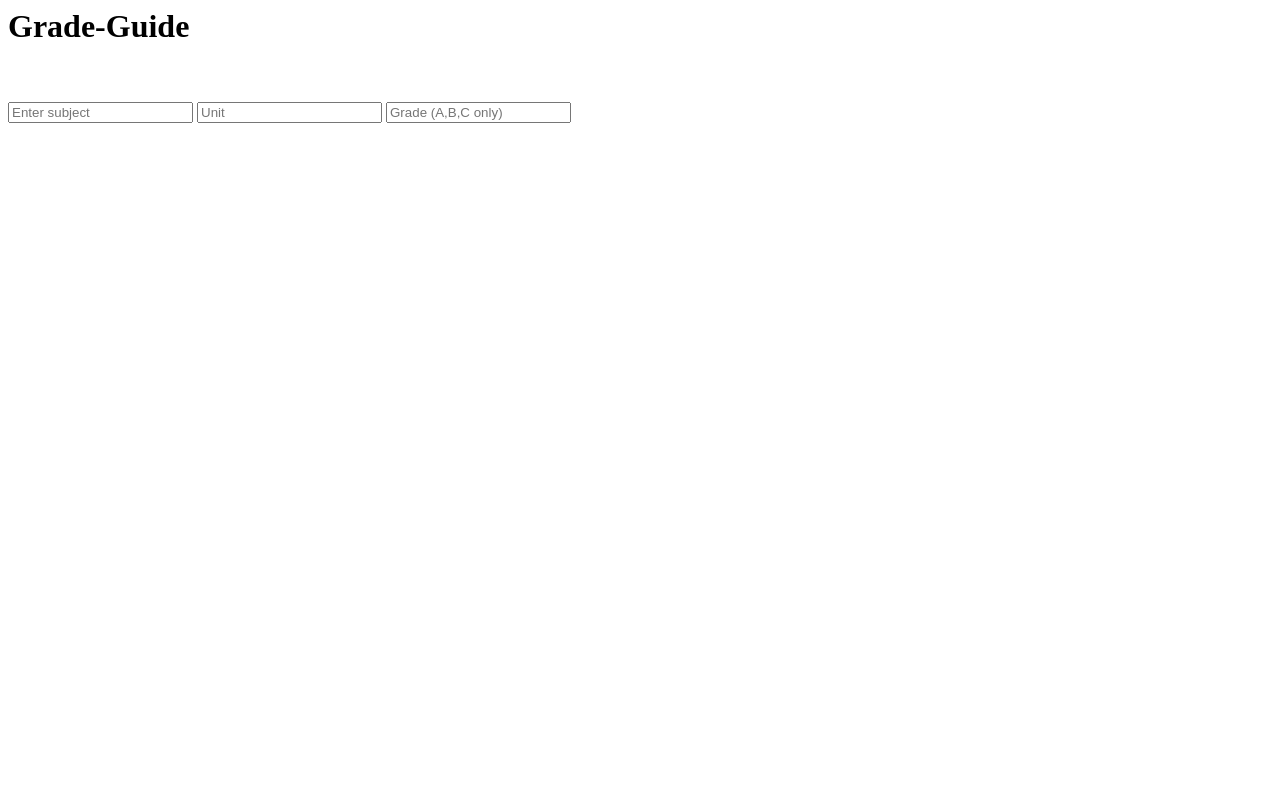
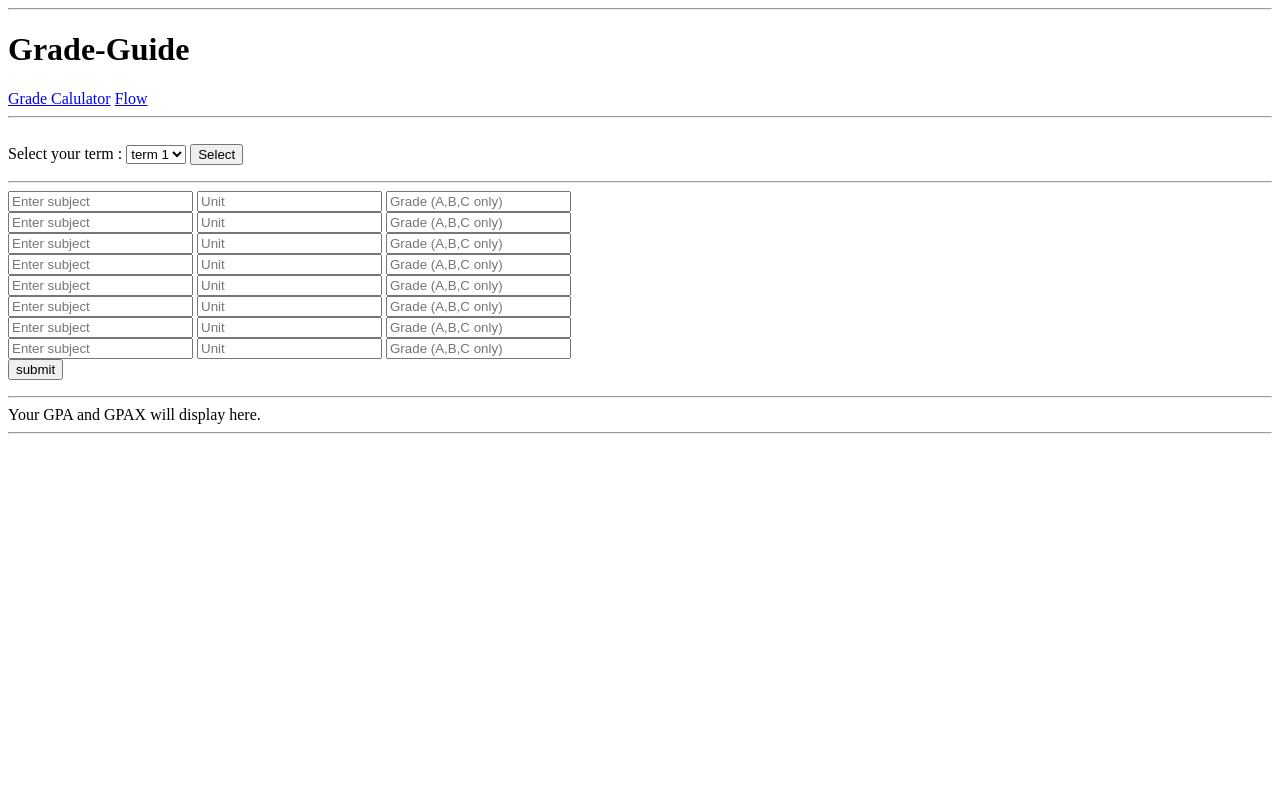
Before and after one commit to tamkmutnb/Gradeguide-Incomplete, a Django app: page / in a window 1280 px wide. Run offline with Django 3.2, Linux system fonts and the light colour scheme.

Commit message:
Edit web interface by add some textbox and select bar

```diff
--- a/lists/templates/home.html
+++ b/lists/templates/home.html
@@ -5,16 +5,91 @@
         <title>Grade-Guide</title>
 
     </head>
+    <hr>
 
     <body>
 
         <h1>Grade-Guide</h1>
+        <p1><a href="url">Grade Calulator</a>
+            <a href="url">Flow</a></p1>
+        <hr>
+        <br>
+        <form method="POST"><term>
+        Select your term : <select>
+        <option value="1"> term 1</option>
+        <option value="2"> term 2</option>
+        <option value="3"> term 3</option>
+        <option value="4"> term 4</option>
+        <option value="5"> term 5</option>
+        <option value="6"> term 6</option>
+        <option value="7"> term 7</option>
+        <option value="8"> term 8</option>
+        </select></term>
+        <button type="submit" value="term_select">Select</button>
+        </form><hr>
 
-        <br><br>
+        <form method="POST" >
+        <subject1>
+        <input id="subject1" placeholder="Enter subject" />
+        <input id="unit1" placeholder="Unit" />
+        <input id="grade1" placeholder="Grade (A,B,C only)" />
+        </subject1>
+        <br>
 
-        <input id="subject" placeholder="Enter subject" />
-        <input id="unit" placeholder="Unit" />
-        <input id="grade" placeholder="Grade (A,B,C only)" />
+        <subject2>
+        <input id="subject2" placeholder="Enter subject" />
+        <input id="unit2" placeholder="Unit" />
+        <input id="grade2" placeholder="Grade (A,B,C only)" />
+        </subject2>
+        <br>
+
+        <subject3>
+        <input id="subject3" placeholder="Enter subject" />
+        <input id="unit3" placeholder="Unit" />
+        <input id="grade3" placeholder="Grade (A,B,C only)" />
+        </subject3>
+        <br>
+
+        <subject4>
+        <input id="subject4" placeholder="Enter subject" />
+        <input id="unit4" placeholder="Unit" />
+        <input id="grade4" placeholder="Grade (A,B,C only)" />
+        </subject4>
+        <br>
+
+        <subject5>
+        <input id="subject5" placeholder="Enter subject" />
+        <input id="unit5" placeholder="Unit" />
+        <input id="grade5" placeholder="Grade (A,B,C only)" />
+        </subject5>
+        <br>
+
+        <subject6>
+        <input id="subject6" placeholder="Enter subject" />
+        <input id="unit6" placeholder="Unit" />
+        <input id="grade6" placeholder="Grade (A,B,C only)" />
+        </subject6>
+        <br>
+
+        <subject7>
+        <input id="subject7" placeholder="Enter subject" />
+        <input id="unit7" placeholder="Unit" />
+        <input id="grade7" placeholder="Grade (A,B,C only)" />
+        </subject7>
+        <br>
+
+        <subject8>
+        <input id="subject8" placeholder="Enter subject" />
+        <input id="unit8" placeholder="Unit" />
+        <input id="grade8" placeholder="Grade (A,B,C only)" />
+        </subject8>
+        <br>
+
+
+         <button type="submit">submit</button>
+        </form><hr>
+        Your GPA and GPAX will display here.
+        <hr>
 
         <table id="id_list_table">
 
```
Also changed, not shown: functional_tests.py (+31 -8 lines).
